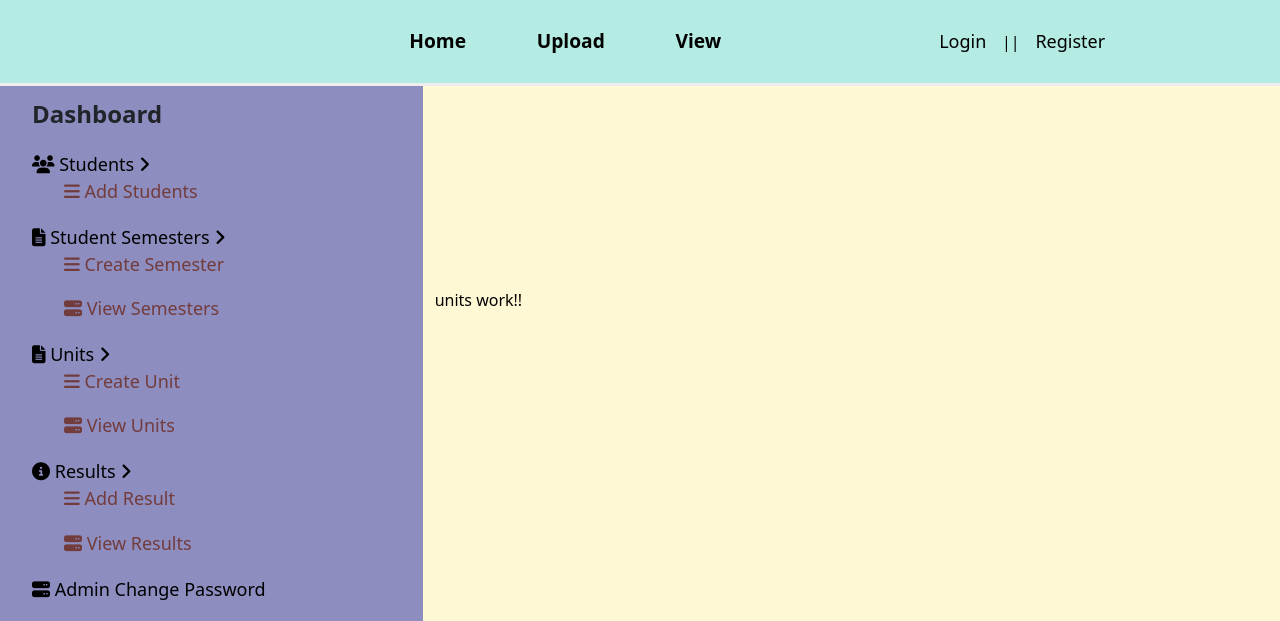
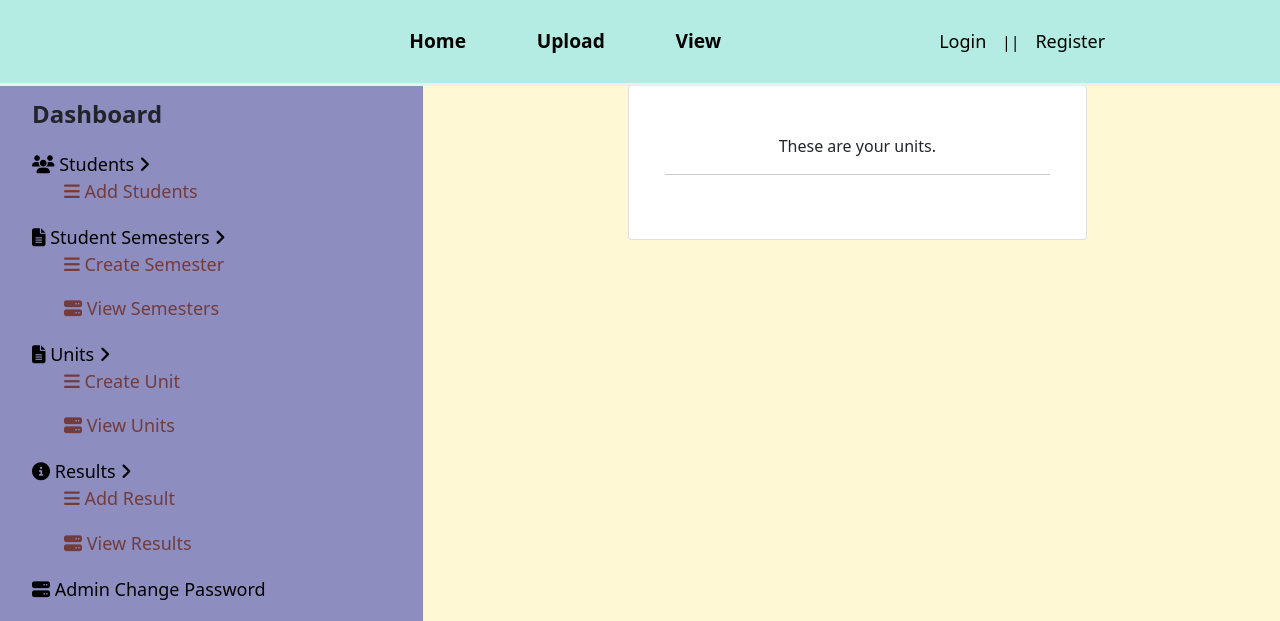
Before and after one commit to jobkarani/students-portal-app, a Django app: page /units/ in a window 1280 px wide. Shown: the top 621 px of the page. Run offline with Django 3.2, Linux system fonts and the light colour scheme; some libraries are stand-ins or nearby versions; some web fonts are replaced.

Commit message:
updates units template

```diff
--- a/app/templates/all-temps/profile.html
+++ b/app/templates/all-temps/profile.html
@@ -32,13 +32,14 @@
                             </p>
                             <p>
 
-                                {% if profile.phone %}
+                            {% if profile.phone %}
                             <p> <span style="font: weight 900px; font-size:larger;"> Phone Number:
                                 </span>{{profile.phone}}</p>
                             {% else %}
                             <span class="badge rounded-pill bg-info text-white">No contact</span>
+                            </p>
                             {% endif %}
-                            </p>
+
 
                             <h6>Joined on: <span class="badge rounded-pill bg-secondary text-white">
                                     {{ user.date_joined|date }} </span></h6>
--- a/app/templates/all-temps/units.html
+++ b/app/templates/all-temps/units.html
@@ -1,7 +1,41 @@
 {% extends 'all-temps/base.html' %}
 {% load bootstrap5 %}
 {% block content %}
-<br><br><br><br><br><br><br><br><br><br>
-<p class="unit mt-5" style="color:black;">units work!!</p>
+<div class="container" style="align-items:center; width:60%; margin-top: 10%;">
+    <div class="card">
+        <div class="row">
+            <div class="col-md-6" style="width: 100%; padding:10%;">
+
+                <div class="input">
+                    <div class="text-center">
+                        <div class="title"></div>
+                        <div class="guide">
+                            These are your units.
+                        </div>
+                        <hr />
+
+                    </div>
+                    <div class="row">
+                        <div class="body col-6">
+                            {% if units.unit_code %}
+                                <p> <span style="font: weight 900px; font-size:larger;">{{units.unit_code}}
+                                    </span></p>
+                                </p>
+                            {% endif %}
+                        </div>
+                    <div class="body col-6">
+                        {% if units.unit_name %}
+                            <p> <span style="font: weight 900px; font-size:larger;">{{units.unit_name}}
+                                </span></p>
+                            </p>
+                        {% endif %}
+                    </div>
+
+                </div>
+                </div>
+            </div>
+        </div>
+    </div>
+</div>
 
 {% endblock%}
--- a/app/views.py
+++ b/app/views.py
@@ -85,8 +85,11 @@
     return render(request, 'all-temps/unit_form.html', {"form":form})
 
 def viewUnits(request):
-
-    return render(request, 'all-temps/units.html')
+    units = Unit.objects.all()
+    ctx ={
+        "units":units,
+    }
+    return render(request, 'all-temps/units.html',ctx)
 
 def createSem(request):
     if request.method == 'POST':
```
